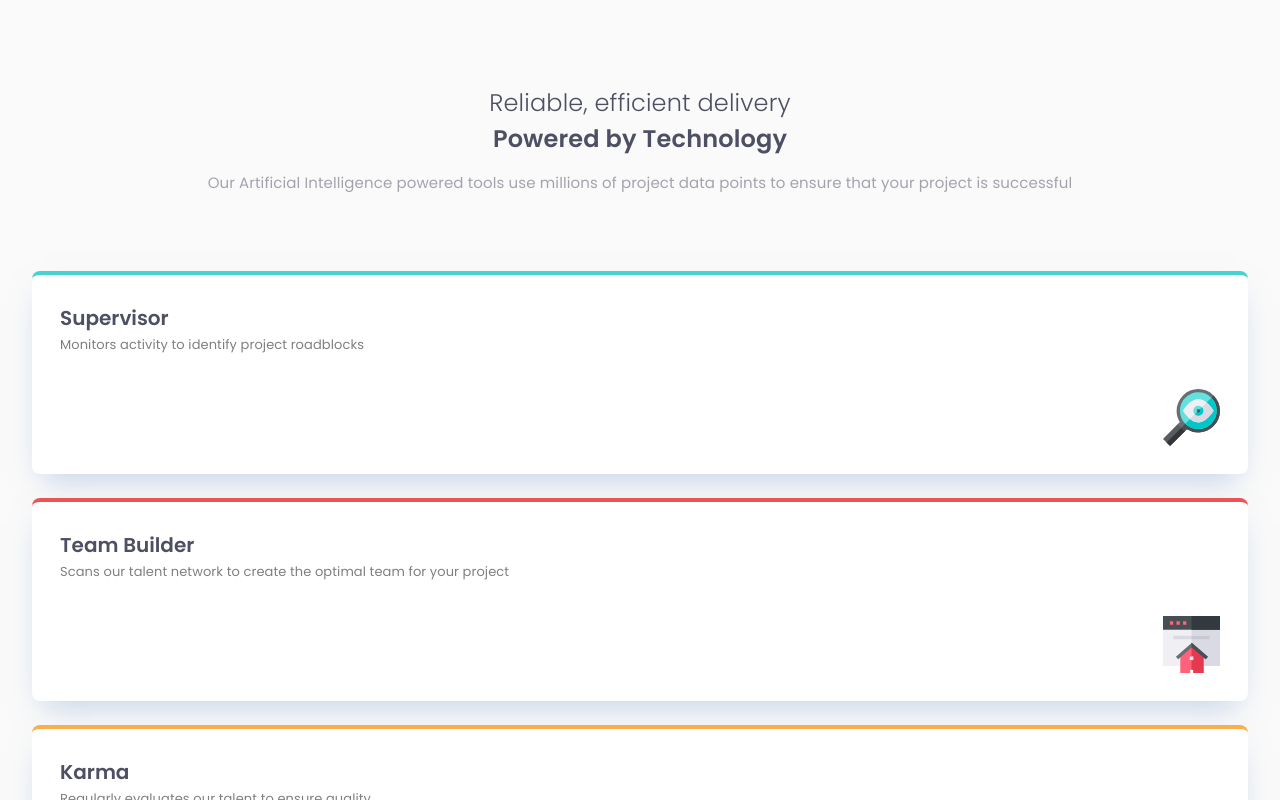
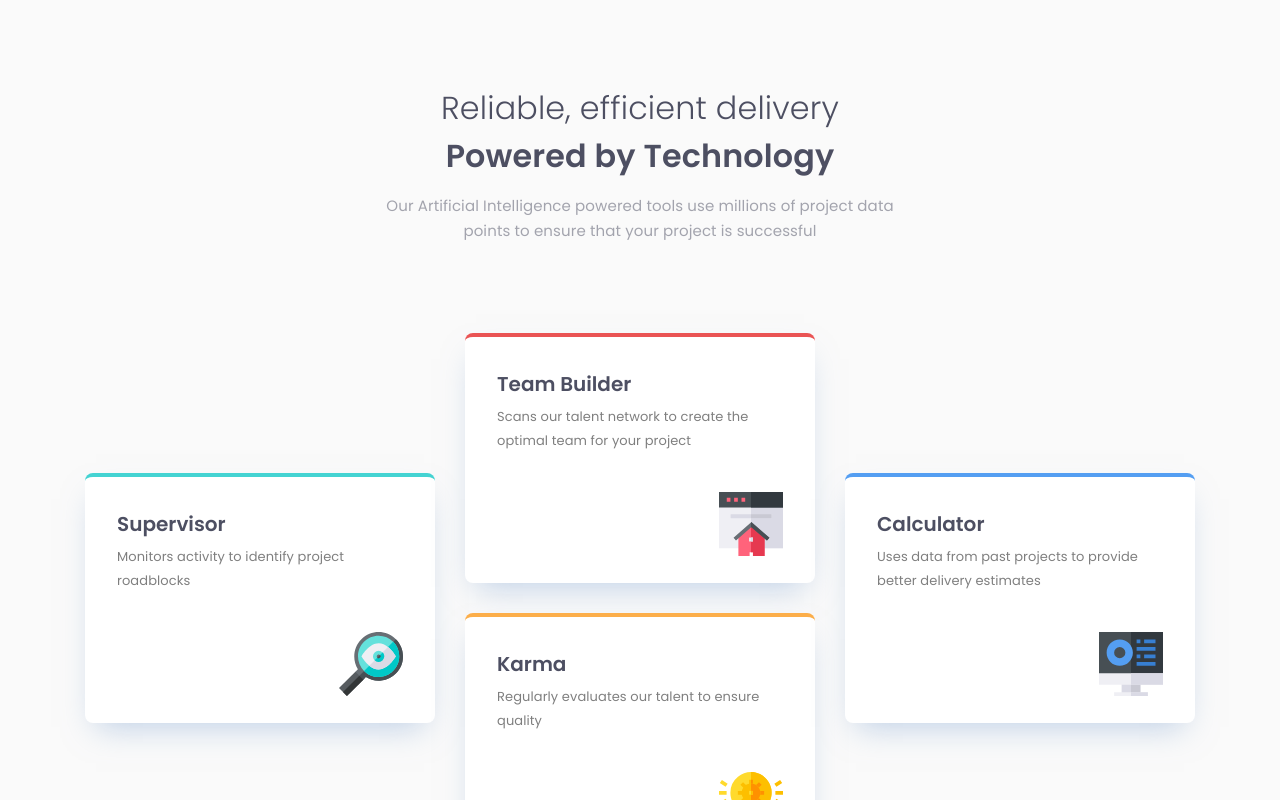
Before and after one commit to Achigyus/four-card-feature-section, a React (Vite) app: page / in a window 1280 px wide. Shown: the top 800 px of the page. Built offline with nearby package versions, Linux system fonts and the light colour scheme.

Commit message:
desktop styles done

```diff
--- a/src/App.css
+++ b/src/App.css
@@ -11,14 +11,18 @@ body{
 
 .container{
   padding: 5.313rem 2rem 4.875rem 2rem;
+  min-block-size: 100vh;
 }
 
 .four_card_feature_header{
   margin-block-end: 4.75rem;
+  max-inline-size: 33.75rem;
+  margin-inline-end: auto;
+  margin-inline-start: auto;
 }
 
 .four_card_feature_title{
-  font-size: 1.5rem;
+  font-size: clamp(1.5rem, 1vw + 1.188rem, 2.25rem);
   line-height: 1.5;
   color: #4D4F62;
   text-align: center;
@@ -108,3 +112,61 @@ body{
 .attribution a {
   color: #EA5454;
 }
+
+@media screen and (min-width: 760px) {
+  .four_card_feature_card_container{
+    grid-template-columns: 1fr 1fr;
+  }
+}
+
+@media screen and (min-width: 1110px) {
+  .four_card_feature_header{
+    margin-block-end: 5.625rem;
+  }
+
+  .four_card_feature_card_container{
+    grid-template-columns: repeat(3, 1fr);
+    grid-template-rows: repeat(4, 1fr);
+    max-block-size: 33.125rem;
+    gap: 1.875rem;
+    max-inline-size: 69.375rem;
+    margin: 0 auto;
+  }
+
+  .four_card_feature_card{
+    padding: 2rem;
+  }
+
+  .red{
+    grid-column: 2/3;
+    grid-row: 1/3;
+  }
+
+  .orange{
+    grid-column: 2/3;
+    grid-row: 3/5;
+  }
+
+  .light_blue{
+    grid-row: 2/4;
+    grid-column: 1/2;
+  }
+
+  .dark_blue{
+    grid-row: 2/4;
+    grid-column: 3/4;
+  }
+
+  .four_card_feature_card_title{
+    margin-block-end: 0.375rem;
+  }
+
+  .four_card_feature_card_desc{
+    margin-block-end: 2.5rem;
+  }
+
+  .four_card_feature_card_img_container{
+    inline-size: 4rem;
+    block-size: 4rem;
+  }
+}
```
Also changed, not shown: screenshot.png (added), 1 other file (tests, documents, lock files or other folders).
